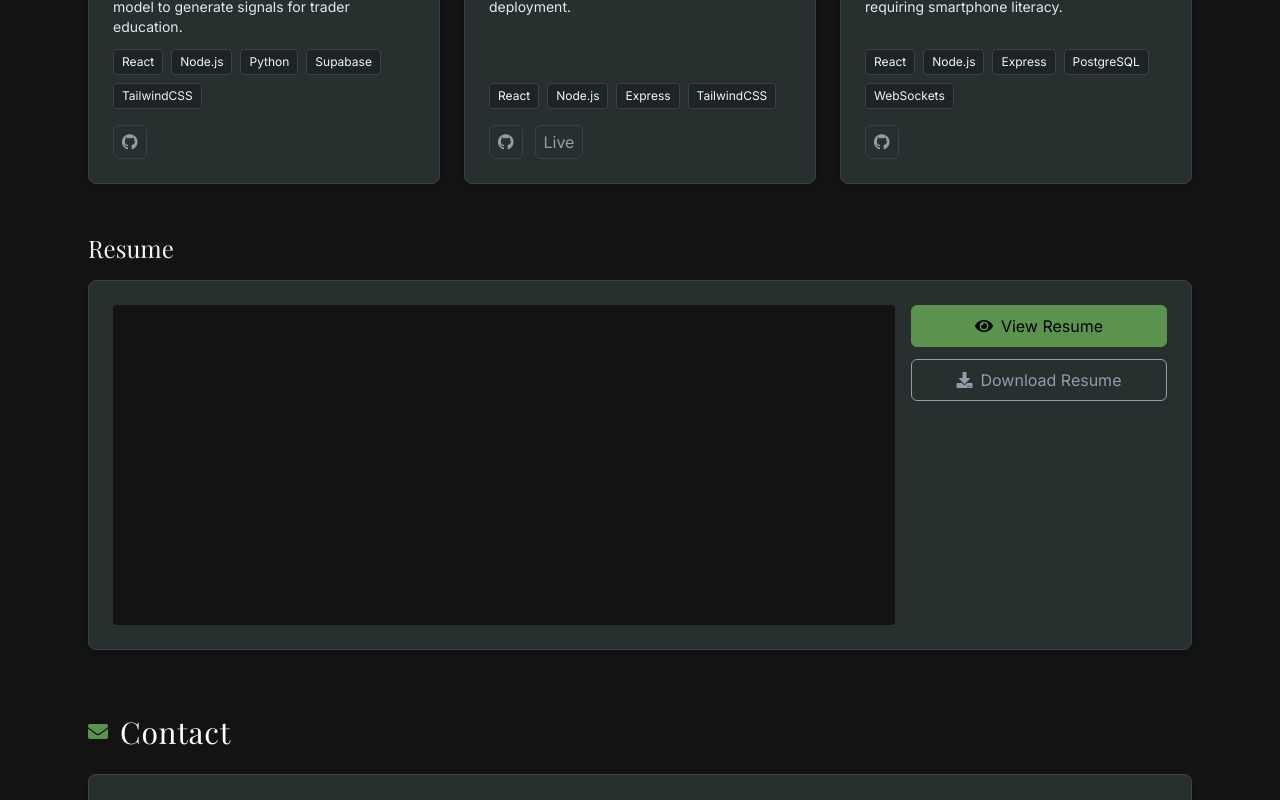
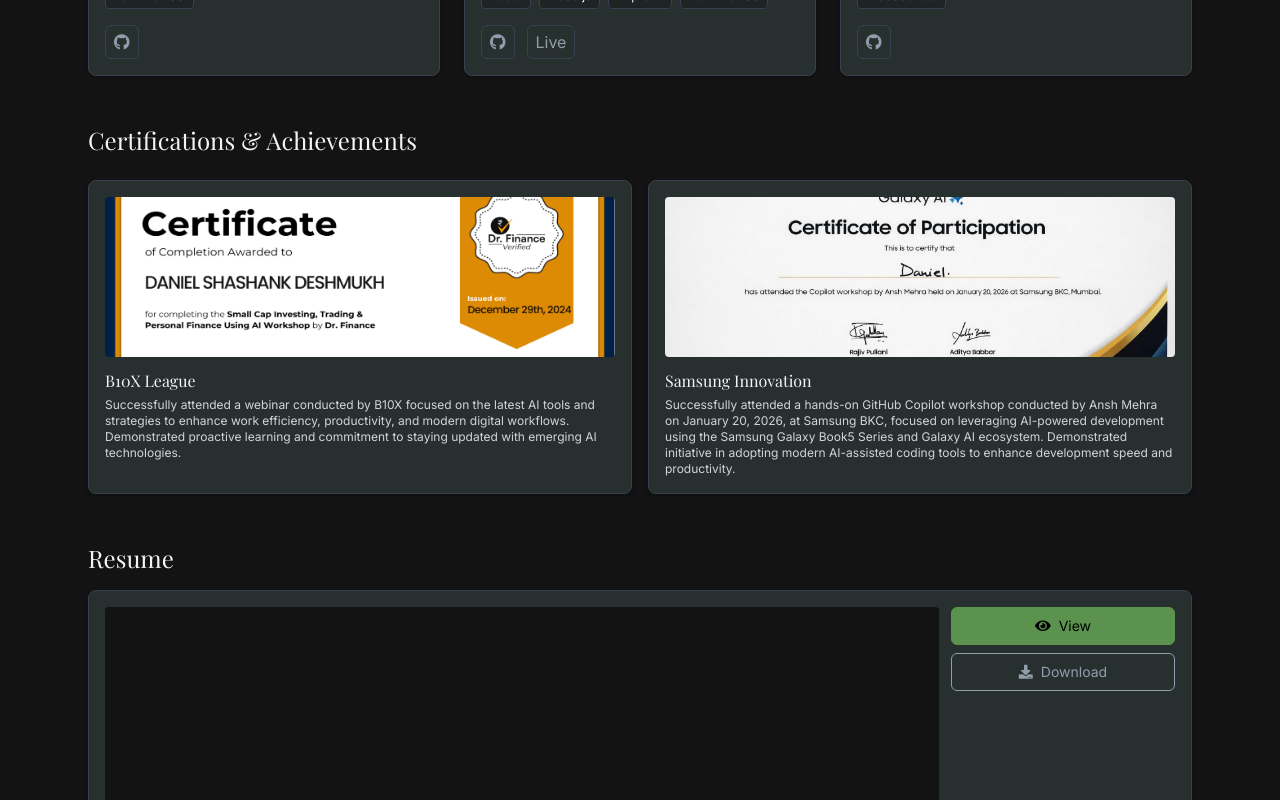
Before and after one commit to DanielDeshmukh/Portfolio, a React (Vite) app in the folder frontend/: page / in a window 1280 px wide. Shown: the part 1480-2280 px from the top of the page. Built offline with nearby package versions, Linux system fonts and the light colour scheme.

Commit message:
feat: add Certifications component and integrate with navbar and main app style: adjust padding and text sizes across various components for consistency fix: update resume iframe height and card padding for better layout

```diff
--- /dev/null
+++ b/frontend/public/data/certificates.json
@@ -0,0 +1,16 @@
+{
+  "certificates": [
+    {
+      "id": "b10x",
+      "name": "B10X League",
+      "file": "certificate-b10x.png",
+      "description": "Successfully attended a webinar conducted by B10X focused on the latest AI tools and strategies to enhance work efficiency, productivity, and modern digital workflows. Demonstrated proactive learning and commitment to staying updated with emerging AI technologies."
+    },
+    {
+      "id": "samsung",
+      "name": "Samsung Innovation",
+      "file": "certificate-samsung.png",
+      "description": "Successfully attended a hands-on GitHub Copilot workshop conducted by Ansh Mehra on January 20, 2026, at Samsung BKC, focused on leveraging AI-powered development using the Samsung Galaxy Book5 Series and Galaxy AI ecosystem. Demonstrated initiative in adopting modern AI-assisted coding tools to enhance development speed and productivity."
+    }
+  ]
+}
--- a/frontend/src/App.jsx
+++ b/frontend/src/App.jsx
@@ -5,6 +5,7 @@
 import Skills from './components/Skills'
 import Projects from './components/Projects'
 import ProjectDetail from './components/ProjectDetail'
+import Certifications from './components/Certifications'
 import Resume from './components/Resume'
 import Contact from './components/Contact'
 import AdminGate from './components/AdminGate'
@@ -47,6 +48,7 @@
         <About profile={profile} />
         <Skills profile={profile} adminMode={adminMode} onSave={saveProfile} />
         <Projects onProjectClick={setSelectedProjectId} />
+        <Certifications />
         <Resume />
         <Contact profile={profile} />
       </main>
--- a/frontend/src/components/About.jsx
+++ b/frontend/src/components/About.jsx
@@ -6,8 +6,8 @@
     <section id="about" className="mt-12">
       <h2 className="text-2xl font-heading">About</h2>
       <div className="mt-4 card border border-gray-700 hover:border-primary transition">
-        <p className="text-gray-200">{profile.bio}</p>
-        <div className="mt-4 text-sm text-accent whitespace-pre-line">{profile.education}</div>
+        <p className="text-gray-200 text-sm">{profile.bio}</p>
+        <div className="mt-3 text-xs text-accent whitespace-pre-line">{profile.education}</div>
       </div>
     </section>
   )
--- /dev/null
+++ b/frontend/src/components/Certifications.jsx
@@ -0,0 +1,125 @@
+import React, { useEffect, useState } from 'react'
+
+const loadCertificates = async () => {
+  try {
+    const response = await fetch('/data/certificates.json')
+    return await response.json()
+  } catch (err) {
+    console.error('Error loading certificates:', err)
+    return { certificates: [] }
+  }
+}
+
+export default function Certifications() {
+  const [certificates, setCertificates] = useState([])
+  const [selectedCert, setSelectedCert] = useState(null)
+
+  useEffect(() => {
+    loadCertificates().then(data => setCertificates(data.certificates || []))
+  }, [])
+
+  if (certificates.length === 0) return null
+
+  return (
+    <section id="certifications" className="mt-12">
+      <h2 className="text-2xl font-heading">Certifications & Achievements</h2>
+      <div className="mt-6 grid md:grid-cols-2 gap-4">
+        {certificates.map(cert => (
+          <div
+            key={cert.id}
+            onClick={() => setSelectedCert(cert)}
+            className="card p-3 border border-gray-700 hover:border-primary transition cursor-pointer group"
+          >
+            <div className="w-full h-40 rounded overflow-hidden bg-black/20 mb-3">
+              <img
+                src={`/${cert.file}`}
+                alt={cert.name}
+                className="w-full h-full object-cover group-hover:scale-105 transition duration-300"
+                onContextMenu={e => e.preventDefault()}
+                draggable={false}
+              />
+            </div>
+            <h3 className="font-heading text-base group-hover:text-primary transition">{cert.name}</h3>
+            <p className="text-xs text-gray-300 mt-1">{cert.description}</p>
+          </div>
+        ))}
+      </div>
+
+      {/* Fullscreen Certificate View */}
+      {selectedCert && (
+        <CertificateModal certificate={selectedCert} onClose={() => setSelectedCert(null)} />
+      )}
+    </section>
+  )
+}
+
+function CertificateModal({ certificate, onClose }) {
+  const handleImageContextMenu = (e) => {
+    e.preventDefault()
+    return false
+  }
+
+  const handleImageMouseDown = (e) => {
+    if (e.button === 2) e.preventDefault()
+  }
+
+  useEffect(() => {
+    const handleKeyDown = (e) => {
+      if (e.key === 'Escape') onClose()
+      if (e.key === 'PrintScreen' || (e.ctrlKey && e.shiftKey && e.key === 'S')) {
+        e.preventDefault()
+      }
+    }
+
+    window.addEventListener('keydown', handleKeyDown)
+    return () => window.removeEventListener('keydown', handleKeyDown)
+  }, [onClose])
+
+  return (
+    <div className="fixed inset-0 bg-black/90 backdrop-blur z-50 flex items-center justify-center overflow-y-auto p-4 user-select-none">
+      <div className="max-w-3xl w-full">
+        <button
+          onClick={onClose}
+          className="mb-4 inline-flex items-center gap-2 text-gray-300 hover:text-primary transition border border-gray-600 hover:border-primary rounded-md px-2 py-1 text-sm"
+        >
+          <i className="fas fa-arrow-left"></i> Close
+        </button>
+
+        <div className="bg-black/40 rounded-lg p-6 backdrop-blur border border-gray-700">
+          <div className="mb-3">
+            <h2 className="text-2xl font-heading text-white mb-2">{certificate.name}</h2>
+            <p className="text-xs text-gray-300">{certificate.description}</p>
+            <p className="text-xs text-gray-500 mt-2 italic">For privacy protection, this certificate cannot be downloaded or screenshotted.</p>
+          </div>
+
+          <div className="relative bg-black/20 rounded-lg overflow-hidden border border-gray-600">
+            {/* Anti-screenshot overlay */}
+            <div className="absolute inset-0 pointer-events-none user-select-none z-40" />
+
+            <img
+              src={`/${certificate.file}`}
+              alt={certificate.name}
+              className="w-full h-auto select-none pointer-events-none"
+              onContextMenu={handleImageContextMenu}
+              onMouseDown={handleImageMouseDown}
+              draggable={false}
+              style={{
+                userSelect: 'none',
+                WebkitUserSelect: 'none',
+                MozUserSelect: 'none',
+                msUserSelect: 'none',
+                WebkitTouchCallout: 'none'
+              }}
+            />
+          </div>
+
+          <div className="mt-3 text-center">
+            <p className="text-xs text-gray-400">
+              This certificate view is protected. Thank you for respecting privacy.
+            </p>
+          </div>
+        </div>
+      </div>
+    </div>
+  )
+}
--- a/frontend/src/components/Navbar.jsx
+++ b/frontend/src/components/Navbar.jsx
@@ -7,6 +7,7 @@
     ['About','#about'],
     ['Skills','#skills'],
     ['Projects','#projects'],
+    ['Certifications','#certifications'],
     ['Resume','#resume'],
     ['Contact','#contact']
   ]
--- a/frontend/src/components/ProjectDetail.jsx
+++ b/frontend/src/components/ProjectDetail.jsx
@@ -39,7 +39,7 @@
 
   return (
     <div className="fixed inset-0 bg-black/80 backdrop-blur z-50 overflow-y-auto">
-      <div className="max-w-4xl mx-auto px-6 py-8">
+      <div className="max-w-4xl mx-auto px-6 py-6">
         <button
           onClick={onClose}
           className="mb-6 inline-flex items-center gap-2 text-gray-300 hover:text-primary transition border border-gray-600 hover:border-primary rounded-md px-3 py-1"
@@ -95,8 +95,8 @@
                     />
                   </div>
                   {currentImage?.caption && (
-                    <div className="p-4 bg-secondary border-t border-gray-700">
-                      <p className="text-gray-200">{currentImage.caption}</p>
+                    <div className="p-3 bg-secondary border-t border-gray-700">
+                      <p className="text-gray-200 text-sm">{currentImage.caption}</p>
                     </div>
                   )}
                 </div>
--- a/frontend/src/components/Resume.jsx
+++ b/frontend/src/components/Resume.jsx
@@ -5,13 +5,13 @@
     <section id="resume" className="mt-12">
       <h2 className="text-2xl font-heading">Resume</h2>
       <div className="mt-4 card border border-gray-700 hover:border-primary transition">
-        <div className="flex flex-col md:flex-row gap-4">
+        <div className="flex flex-col md:flex-row gap-3">
           <div className="flex-1">
-            <iframe title="resume" src="/resume/resume.pdf" className="w-full h-80 bg-black/10 rounded" />
+            <iframe title="resume" src="/resume/resume.pdf" className="w-full h-64 bg-black/10 rounded" />
           </div>
-          <div className="w-full md:w-64 flex flex-col gap-3">
-            <a href="/resume/resume.pdf" target="_blank" rel="noreferrer" className="px-4 py-2 bg-primary text-black rounded-md inline-flex items-center gap-2 justify-center border border-primary hover:opacity-90 transition"><i className="fas fa-eye"></i> View Resume</a>
-            <a href="/resume/resume.pdf" download className="px-4 py-2 border border-accent text-accent rounded-md inline-flex items-center gap-2 justify-center hover:border-primary hover:text-primary transition"><i className="fas fa-download"></i> Download Resume</a>
+          <div className="w-full md:w-56 flex flex-col gap-2">
+            <a href="/resume/resume.pdf" target="_blank" rel="noreferrer" className="px-3 py-2 bg-primary text-black rounded-md inline-flex items-center gap-2 justify-center border border-primary hover:opacity-90 transition text-sm"><i className="fas fa-eye"></i> View</a>
+            <a href="/resume/resume.pdf" download className="px-3 py-2 border border-accent text-accent rounded-md inline-flex items-center gap-2 justify-center hover:border-primary hover:text-primary transition text-sm"><i className="fas fa-download"></i> Download</a>
           </div>
         </div>
       </div>
--- a/frontend/src/components/Skills.jsx
+++ b/frontend/src/components/Skills.jsx
@@ -72,7 +72,7 @@
                 flex
                 items-center
                 gap-4
-                p-4
+                p-3
                 rounded-lg
                 bg-secondary
                 hover:bg-secondary/80
--- a/frontend/src/index.css
+++ b/frontend/src/index.css
@@ -17,7 +17,7 @@
 }
 
 .card{
-  @apply bg-secondary rounded-lg shadow-md p-6;
+  @apply bg-secondary rounded-lg shadow-md p-4;
 }
 
 .fade-up{
```
Also changed, not shown: frontend/src/components/AdminGate.jsx (+4 -4 lines), frontend/src/components/AdminPanel.jsx (+7 -7 lines).
